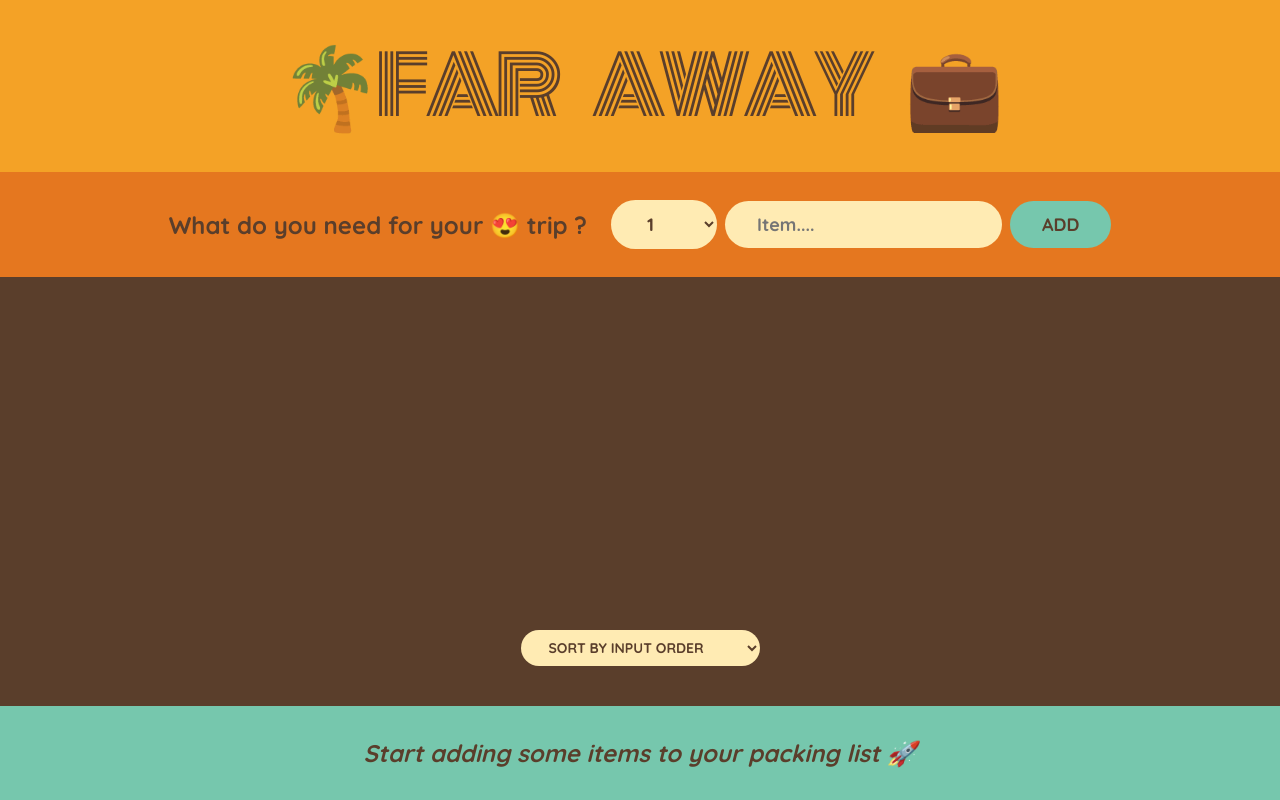
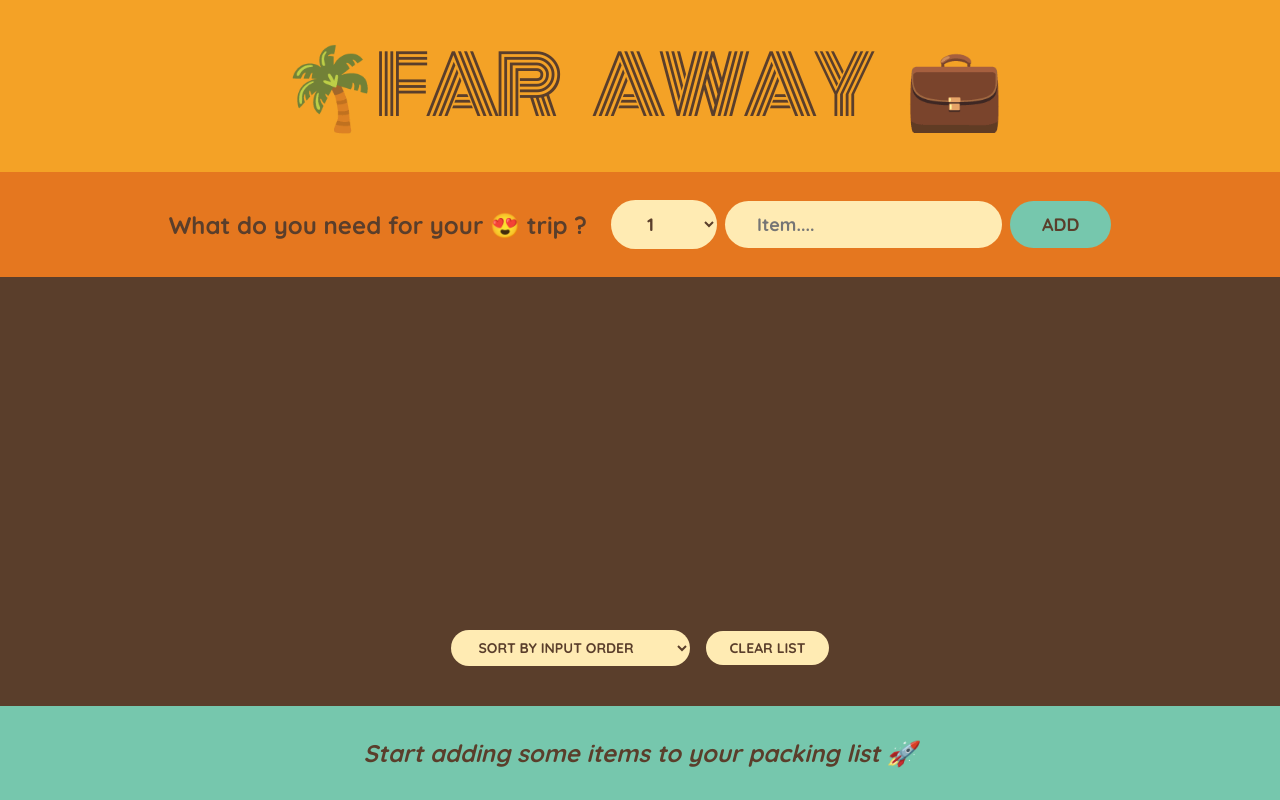
Before and after one commit to kumarharsh13/travel-list, a React (Create React App) app: page / in a window 1280 px wide. Built offline with nearby package versions, Linux system fonts and the light colour scheme.

Commit message:
Clearing List

```diff
--- a/src/App.js
+++ b/src/App.js
@@ -20,6 +20,11 @@ export default function App() {
     );
   }
 
+  function handleClearList() {
+    const confirmed = window.confirm("Are you sure you want to clear list ?");
+    if (confirmed) setItems([]);
+  }
+
   return (
     <div className="app">
       <Logo />
@@ -28,6 +33,7 @@ export default function App() {
         items={items}
         onDeleteItem={handleDeleteItem}
         onToggleItems={handleToggleItem}
+        onClickClearList={handleClearList}
       />
       <Stats items={items} />
     </div>
@@ -77,7 +83,7 @@ function Form({ onAddItems }) {
   );
 }
 
-function PackingList({ items, onDeleteItem, onToggleItems }) {
+function PackingList({ items, onDeleteItem, onToggleItems, onClickClearList }) {
   const [sortBy, setSortBy] = useState("input");
 
   let sortedItems;
@@ -112,6 +118,7 @@ function PackingList({ items, onDeleteItem, onToggleItems }) {
           <option value="description">Sort by descriptionr</option>
           <option value="packed">Sort by packed status</option>
         </select>
+        <button onClick={onClickClearList}>Clear list</button>
       </div>
     </div>
   );
```
